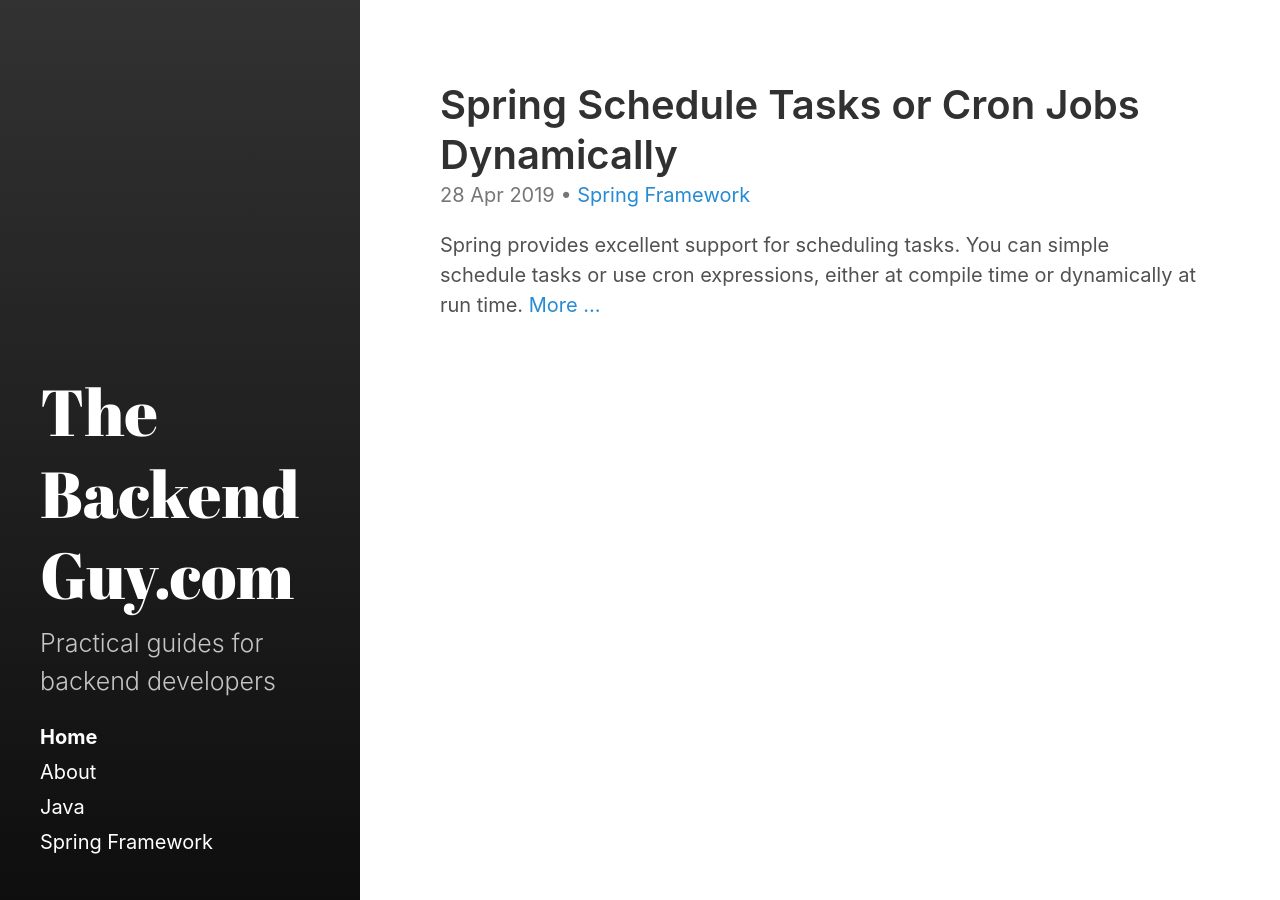
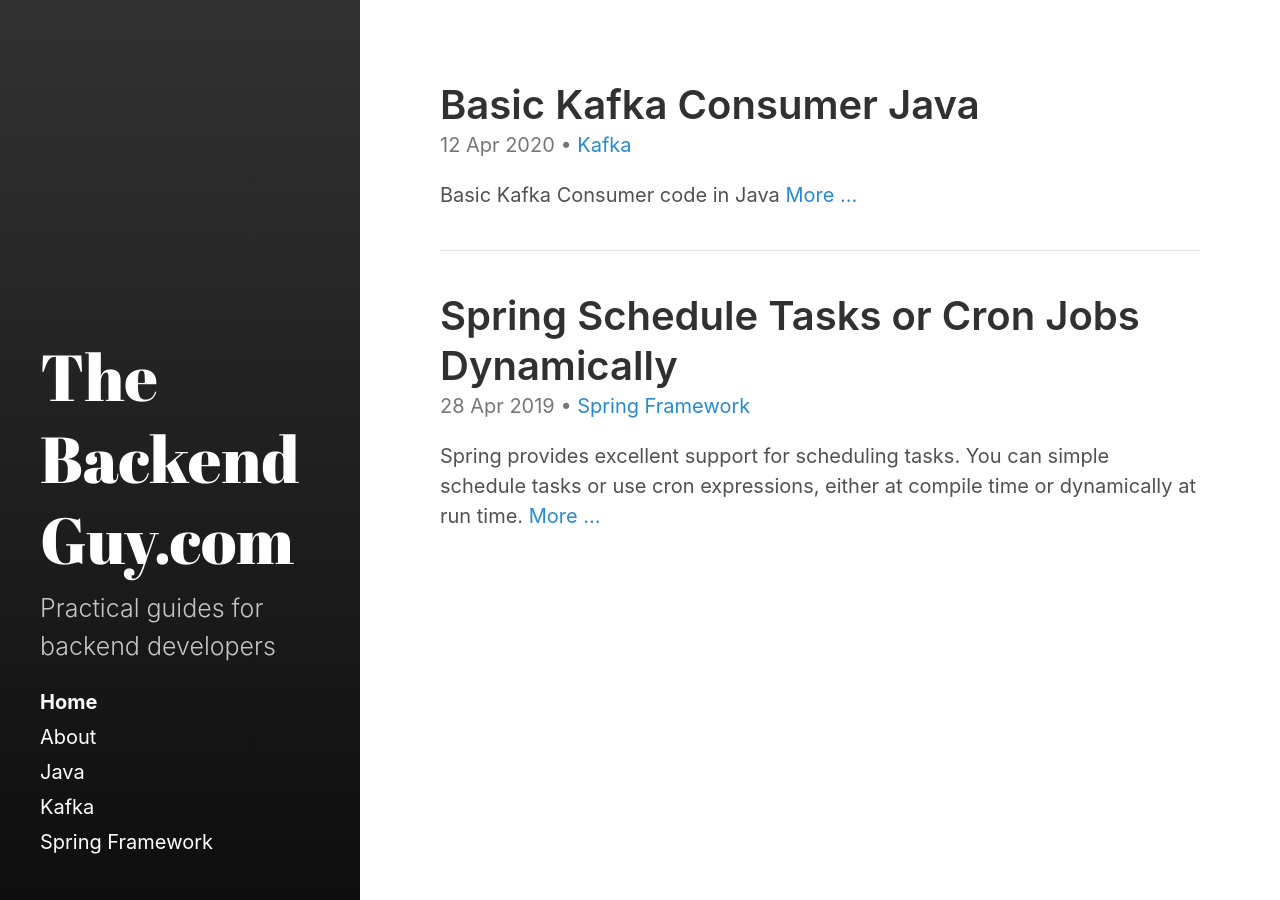
Before and after one commit to ashertoqeer/thebackendguy.com, a Jekyll site: the page built from index.html, in a window 1280 px wide. Built offline with Jekyll 4.4.1, drawn with Linux system fonts in a browser that asks for light colours; the list of posts is cut into pages by our own code; some of the changed lines change nothing that is shown.

Commit message:
add kafka consumer

````diff
--- a/_posts/2019-04-28-spring-schedule-tasks-or-cron-jobs-dynamically.md
+++ b/_posts/2019-04-28-spring-schedule-tasks-or-cron-jobs-dynamically.md
@@ -61,7 +61,7 @@
 
 ### Example:
 
-```
+```java
 import java.util.HashMap;
 import java.util.Map;
 import java.util.TimeZone;
--- /dev/null
+++ b/_posts/2020-04-12-basic-kafka-consumer-java.md
@@ -0,0 +1,61 @@
+---
+layout: post
+title: "Basic Kafka Consumer Java"
+permalink: "basic-kafka-consumer-java/"
+last_modified_at: 2020-04-12T00:00:00
+excerpt: "Basic Kafka Consumer code in Java"
+category: "kafka"
+---
+
+[Kafka Clients](https://kafka.apache.org/24/javadoc/index.html?org/apache/kafka/clients/){:target="_blank"} is official Java client for [Apache Kafka](https://kafka.apache.org/){:target="_blank"}. <small>[(compatibility matrix)](https://cwiki.apache.org/confluence/display/KAFKA/Compatibility+Matrix){:target="_blank"}</small>
+
+
+
+#### Maven <small>[latest](https://mvnrepository.com/artifact/org.apache.kafka/kafka-clients/){:target="_blank"}</small>
+```xml
+<dependency>
+    <groupId>org.apache.kafka</groupId>
+    <artifactId>kafka-clients</artifactId>
+    <version>2.4.1</version>
+</dependency>
+```
+#### Basic Kafka Consumer
+```java
+import java.time.Duration;
+import java.util.Collections;
+import java.util.Properties;
+import org.apache.kafka.clients.consumer.ConsumerConfig;
+import org.apache.kafka.clients.consumer.ConsumerRecord;
+import org.apache.kafka.clients.consumer.ConsumerRecords;
+import org.apache.kafka.clients.consumer.KafkaConsumer;
+import org.apache.kafka.common.serialization.StringDeserializer;
+
+public class Consumer {
+
+    private static final String TOPIC = "sales";
+
+    public static void main(String[] args) {
+        // Set consumer configuration properties
+        final Properties consumerProps = new Properties();
+        consumerProps.put(ConsumerConfig.BOOTSTRAP_SERVERS_CONFIG, "localhost:9092"); // for multiple brokers, add comma separated list
+        consumerProps.put(ConsumerConfig.KEY_DESERIALIZER_CLASS_CONFIG, StringDeserializer.class);
+        consumerProps.put(ConsumerConfig.VALUE_DESERIALIZER_CLASS_CONFIG, StringDeserializer.class);
+        consumerProps.put(ConsumerConfig.GROUP_ID_CONFIG, "basic-consumer");
+
+        // Create a new consumer
+        try (final KafkaConsumer<String, String> consumer = new KafkaConsumer<>(consumerProps)) {
+            // Subscribe to the topic
+            consumer.subscribe(Collections.singleton(TOPIC));
+
+            // Continuously read records from the topic
+            while (Thread.currentThread().isAlive()) {
+                final ConsumerRecords<String, String> records = consumer.poll(Duration.ofMillis(100000));
+                for (ConsumerRecord<String, String> record : records) {
+                    System.out.println("Received: [key:" + record.key() + " value:" + record.value() + "]");
+                }
+            }
+        }
+    }
+}
+
+```
--- /dev/null
+++ b/category/kafka.md
@@ -0,0 +1,5 @@
+---
+layout: category
+title: "Kafka"
+category: "kafka"
+---
````
